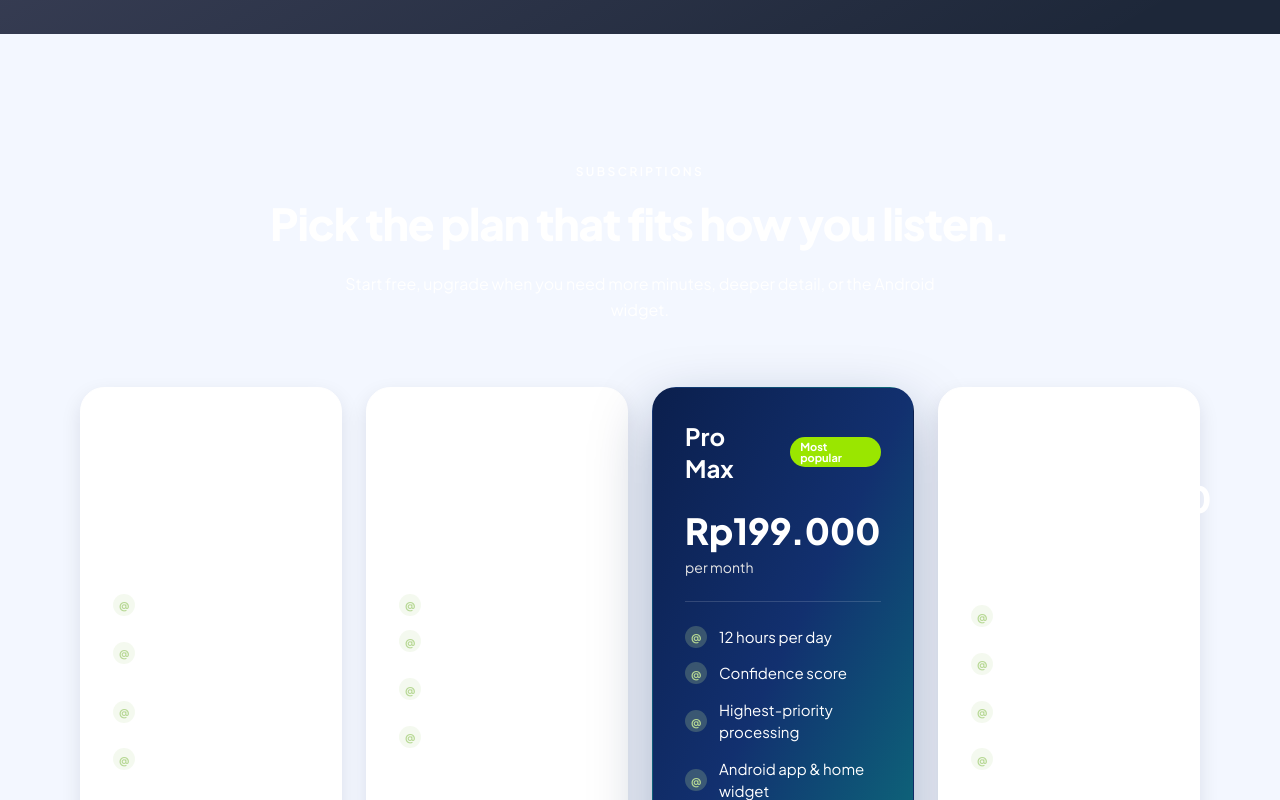
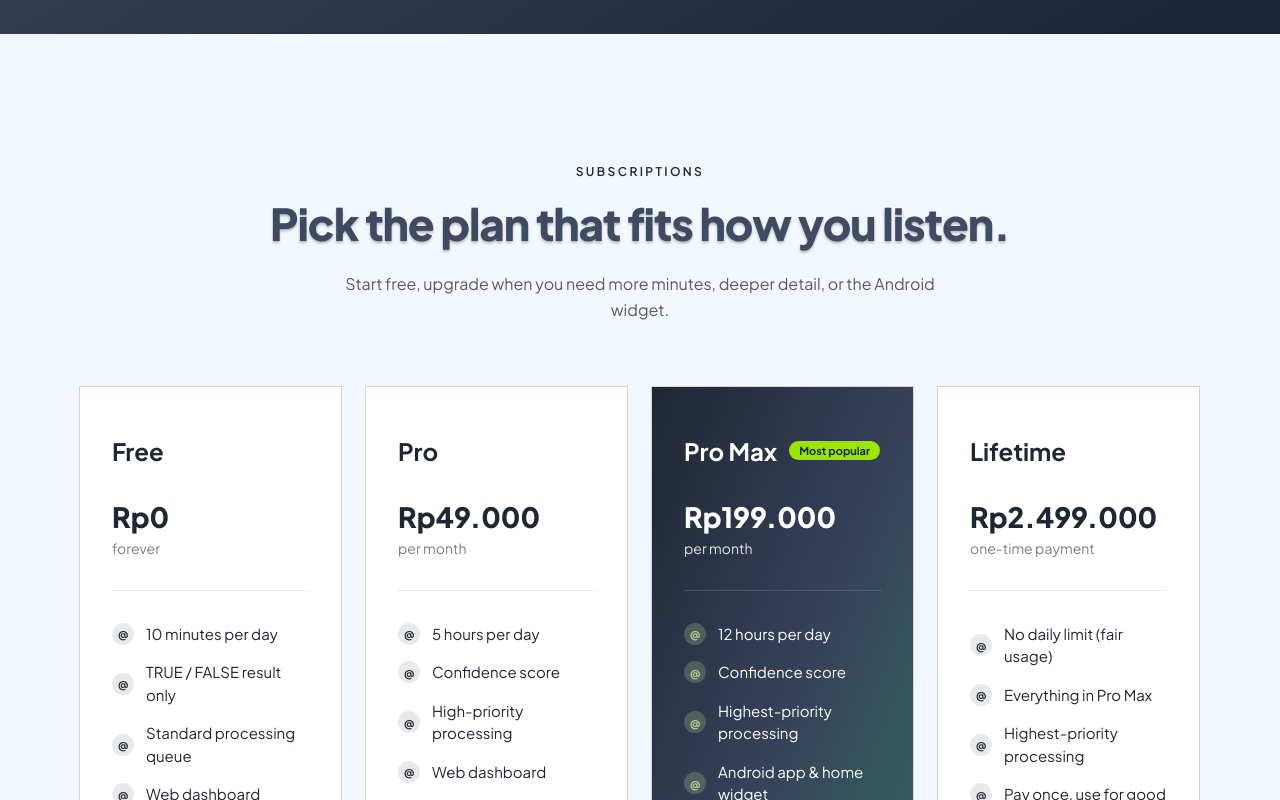
Before and after one commit to ZAZW27/FalseSpeech, a Vue app in the folder frontend/: page / in a window 1280 px wide. Shown: the part 2000-2800 px from the top of the page. Built offline with nearby package versions, Linux system fonts and the light colour scheme.

Commit message:
new design for subscrition section? yeahhhh

```diff
--- a/frontend/src/components/ui/badges/PlanTag.vue
+++ b/frontend/src/components/ui/badges/PlanTag.vue
@@ -1,13 +1,13 @@
 <script setup>
 defineProps({
-  label: { type: String, required: true },
-})
+    label: {type: String, required: true},
+});
 </script>
 
 <template>
-  <span
-    class="inline-flex items-center rounded-full bg-lime-400 px-2.5 py-1 text-[11px] font-bold leading-none text-navy-900"
-  >
-    {{ label }}
-  </span>
+    <span
+        class="inline-flex items-center rounded-full bg-lime-400 px-2.5 py-1 text-[11px] font-bold leading-none text-back-prime"
+    >
+        {{ label }}
+    </span>
 </template>
--- a/frontend/src/components/ui/buttons/BaseButton.vue
+++ b/frontend/src/components/ui/buttons/BaseButton.vue
@@ -1,41 +1,46 @@
 <script setup>
-import { computed } from 'vue'
-import { RouterLink } from 'vue-router'
+import {computed} from "vue";
+import {RouterLink} from "vue-router";
 
 const props = defineProps({
     variant: {
         type: String,
-    default: 'primary',
-    validator: (v) => ['primary', 'dark', 'outline', 'outlineLight', 'ghost'].includes(v),
+        default: "primary",
+        validator: v =>
+            ["primary", "dark", "outline", "outlineLight", "ghost"].includes(v),
     },
-  size: { type: String, default: 'md', validator: (v) => ['sm', 'md', 'lg'].includes(v) },
-  to: { type: [String, Object], default: null },
-  href: { type: String, default: null },
-  type: { type: String, default: 'button' },
-  block: { type: Boolean, default: false },
-  disabled: { type: Boolean, default: false },
-})
+    size: {
+        type: String,
+        default: "md",
+        validator: v => ["sm", "md", "lg"].includes(v),
+    },
+    to: {type: [String, Object], default: null},
+    href: {type: String, default: null},
+    type: {type: String, default: "button"},
+    block: {type: Boolean, default: false},
+    disabled: {type: Boolean, default: false},
+});
 
 const tag = computed(() => {
-  if (props.to) return RouterLink
-  if (props.href) return 'a'
-  return 'button'
-})
+    if (props.to) return RouterLink;
+    if (props.href) return "a";
+    return "button";
+});
 
 const variants = {
     primary:
-    'bg-gradient-to-r from-lime-300 to-lime-400 text-navy-900 hover:brightness-105 shadow-[0_8px_24px_rgba(182,242,60,0.25)]',
-  dark: 'bg-navy-900 text-white hover:bg-navy-800',
-  outline: 'border border-navy-900 text-navy-900 hover:bg-navy-900/5',
-  outlineLight: 'border border-white/25 text-white hover:bg-white/10',
-  ghost: 'text-muted hover:text-white',
-}
+        "bg-gradient-to-r from-lime-300 to-lime-400 text-back-prime hover:brightness-105 shadow-[0_8px_24px_rgba(182,242,60,0.25)]",
+    dark: "bg-back-prime text-white hover:bg-back-secondary",
+    outline: "border border-back-prime text-back-prime hover:bg-back-prime/5",
+    outlineLight: "border border-white/25 text-white hover:bg-white/10",
+    ghost: "text-muted hover:text-white",
+};
 
 const sizes = {
-  sm: 'h-10 px-5 text-sm',
-  md: 'h-12 px-6 text-sm',
-  lg: 'h-[50px] px-8 text-[15px]',
-}
+    sm: "h-10 px-5 text-sm",
+    md: "h-12 px-6 text-sm",
+    lg: "h-[50px] px-8 text-[15px]",
+};
 </script>
 
 <template>
--- a/frontend/src/components/ui/cards/PricingCard.vue
+++ b/frontend/src/components/ui/cards/PricingCard.vue
@@ -9,12 +9,21 @@ defineProps({
 </script>
 
 <template>
+    <!--
+    - border + -mt-px/-ml-px: full grey border on every card; neighbours overlap
+      by 1px so shared edges stay a single line
+    - plan-card: hooks the animated lime border (see <style> below)
+  -->
     <article
         :class="[
-            'flex flex-col rounded-3xl border p-8 hover:-translate-y-4 hover:shadow hover:shadow-emerald-500 transition-all duration-200 ease-out',
+            'plan-card relative -ml-px -mt-px flex flex-col border border-zinc-300 px-8 py-12',
+            'transition-all duration-300 ease-out',
+            'hover:z-20 hover:scale-[1.06] hover:shadow-[0_24px_60px_rgba(32,39,52,0.3)]',
+            'lg:min-h-[640px]',
+            'lg:[&:hover+*]:translate-x-4 lg:[&:has(+_*:hover)]:-translate-x-4',
             plan.featured
-                ? 'border-transparent bg-gradient-to-br from-[#0B1F4D] via-[#12306F] to-[#0F6E7A] text-white shadow-[0_24px_60px_rgba(11,31,77,0.35)]'
-                : 'border-navy-900/10 bg-white text-navy-900 shadow-[0_8px_20px_rgba(7,20,51,0.1)]',
+                ? 'bg-gradient-to-br from-back-prime via-back-secondary to-[#2f6b5e] text-white'
+                : 'bg-white text-back-prime',
         ]"
     >
         <div class="flex items-center gap-3">
@@ -22,14 +31,17 @@ defineProps({
             <PlanTag v-if="plan.tag" :label="plan.tag" />
         </div>
 
-        <div class="mt-6">
-            <p class="text-[34px] font-extrabold leading-tight md:text-4xl">
+        <!-- @container: the price scales with the card's own width, so it never overflows -->
+        <div class="mt-8 @container">
+            <p
+                class="whitespace-nowrap font-extrabold leading-tight text-[length:clamp(1.75rem,14cqw,3rem)]"
+            >
                 {{ plan.price }}
             </p>
             <p
                 :class="[
                     'mt-1 text-sm',
-                    plan.featured ? 'text-muted' : 'text-navy-900/60',
+                    plan.featured ? 'text-muted' : 'text-back-prime/60',
                 ]"
             >
                 {{ plan.period }}
@@ -38,12 +50,12 @@ defineProps({
 
         <hr
             :class="[
-                'my-6 border-t',
-                plan.featured ? 'border-white/15' : 'border-navy-900/10',
+                'my-8 border-t',
+                plan.featured ? 'border-white/15' : 'border-back-prime/10',
             ]"
         />
 
-        <ul class="flex flex-1 flex-col gap-3.5">
+        <ul class="flex flex-1 flex-col gap-4">
             <li
                 v-for="feature in plan.features"
                 :key="feature"
@@ -51,10 +63,10 @@ defineProps({
             >
                 <span
                     :class="[
-                        'flex size-[22px] shrink-0 items-center justify-center rounded-full text-brand-green',
+                        'flex size-[22px] shrink-0 items-center justify-center rounded-full',
                         plan.featured
-                            ? 'bg-brand-green/25'
-                            : 'bg-brand-green/15',
+                            ? 'bg-brand-green/25 text-brand-green'
+                            : 'bg-back-prime/10 text-back-prime',
                     ]"
                 >
                     <Icon name="check" :size="14" />
@@ -69,9 +81,52 @@ defineProps({
             :variant="plan.cta.variant"
             size="lg"
             block
-            class="mt-8"
+            class="mt-10"
         >
             {{ plan.cta.label }}
         </BaseButton>
     </article>
 </template>
+
+<!-- Not scoped: @property must be global -->
+<style>
+@property --border-angle {
+    syntax: "<angle>";
+    inherits: false;
+    initial-value: 0deg;
+}
+
+.plan-card::after {
+    content: "";
+    position: absolute;
+    inset: -1px; /* sits exactly on top of the grey border */
+    padding: 2px; /* thickness of the lime line */
+    pointer-events: none;
+    background: conic-gradient(
+        from var(--border-angle),
+        transparent 0%,
+        transparent 55%,
+        #a3e635 80%,
+        #ecfccb 100%
+    );
+    /* cut out the middle so only the ring is visible */
+    -webkit-mask:
+        linear-gradient(#000 0 0) content-box,
+        linear-gradient(#000 0 0);
+    -webkit-mask-composite: xor;
+    mask-composite: exclude;
+    opacity: 0;
+    transition: opacity 0.3s ease;
+    animation: plan-border-spin 2.2s linear infinite;
+}
+
+.plan-card:hover::after {
+    opacity: 1;
+}
+
+@keyframes plan-border-spin {
+    to {
+        --border-angle: 360deg;
+    }
+}
+</style>
--- a/frontend/src/components/ui/sections/SectionHeader.vue
+++ b/frontend/src/components/ui/sections/SectionHeader.vue
@@ -29,7 +29,7 @@ defineProps({
             <p
                 :class="[
                     'text-xs font-semibold uppercase tracking-[0.2em]',
-                    tone === 'dark' ? 'text-brand-green' : 'text-prime',
+                    tone === 'dark' ? 'text-brand-green' : 'text-back-prime',
                 ]"
             >
                 {{ eyebrow }}
@@ -37,7 +37,9 @@ defineProps({
             <h2
                 :class="[
                     'mt-4 text-balance text-3xl font-extrabold leading-tight tracking-tight md:text-4xl xl:text-[44px]',
-                    tone === 'dark' ? 'text-white' : 'text-navy-900',
+                    tone === 'dark'
+                        ? 'text-white'
+                        : 'bg-linear-to-br from-[#3c485e] to-[#424d65] bg-clip-text text-transparent drop-shadow-[0_2px_1px_rgba(0,0,0,0.25)]',
                     align === 'split' ? 'max-w-[660px]' : '',
                 ]"
             >
@@ -48,7 +50,7 @@ defineProps({
             v-if="description"
             :class="[
                 'text-base leading-relaxed',
-                tone === 'dark' ? 'text-muted' : 'text-navy-900/70',
+                tone === 'dark' ? 'text-muted' : 'text-zinc-900/70',
                 align === 'center' ? 'mx-auto mt-5 max-w-[620px]' : '',
                 align === 'left' ? 'mt-5 max-w-[620px]' : '',
                 align === 'split' ? 'lg:max-w-[460px] lg:justify-self-end' : '',
--- a/frontend/src/pages/landing/subscription.vue
+++ b/frontend/src/pages/landing/subscription.vue
@@ -12,7 +12,7 @@ import PricingCard from "@/components/ui/cards/PricingCard.vue";
         <div class="mx-auto w-full max-w-[1440px] px-6 lg:px-12 xl:px-20">
             <SectionHeader
                 align="center"
-                tone="light"
+                tone="lilght"
                 :eyebrow="pricingHeader.eyebrow"
                 :title="pricingHeader.title"
                 :description="pricingHeader.description"
```
Also changed, not shown: frontend/src/pages/detail/page.vue (+65 -23 lines). Lines whose indentation alone changed are shown as unchanged.
